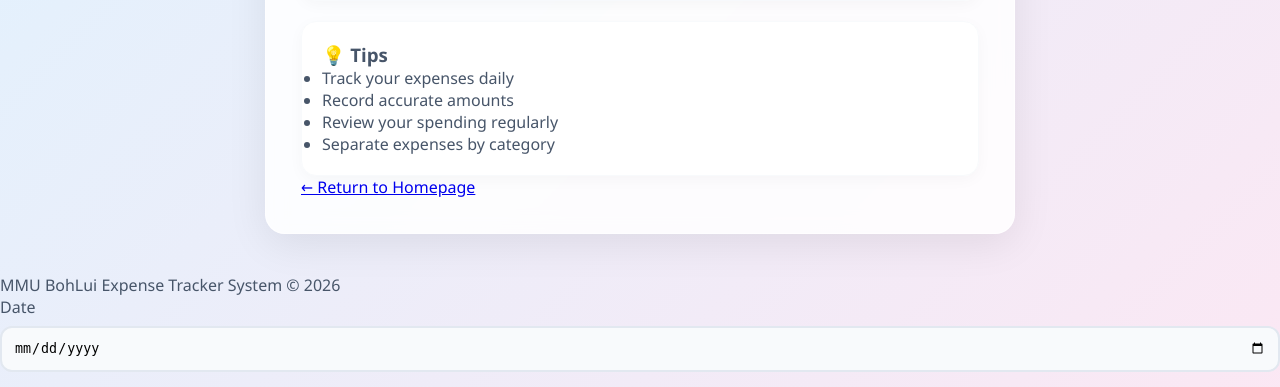
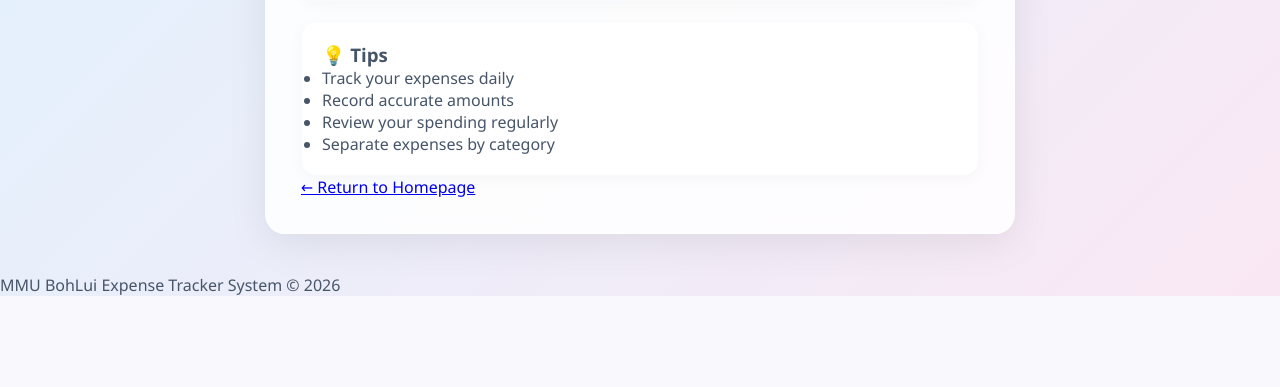
Before and after one commit to yewjoe18/MMU-BohLui, a Flask app: page /add in a window 1280 px wide. Shown: the part 1110-1497 px from the top of the page. After the commit the page ends 1406 px from the top, so only its background shows below. Run offline with Flask 3, Linux system fonts and the light colour scheme; a user stored in the database is signed in.

Commit message:
debugging

```diff
--- a/templates/add.html
+++ b/templates/add.html
@@ -215,13 +215,3 @@ function fillQuickAdd(category, desc, amount) {
 <script src="{{ url_for('static', filename='script.js') }}"></script>
 </body>
 </html>
-
-<label>Date</label>
-
-<input
-    type="date"
-    name="expense_date"
-    required
->
-
-</html>
```
